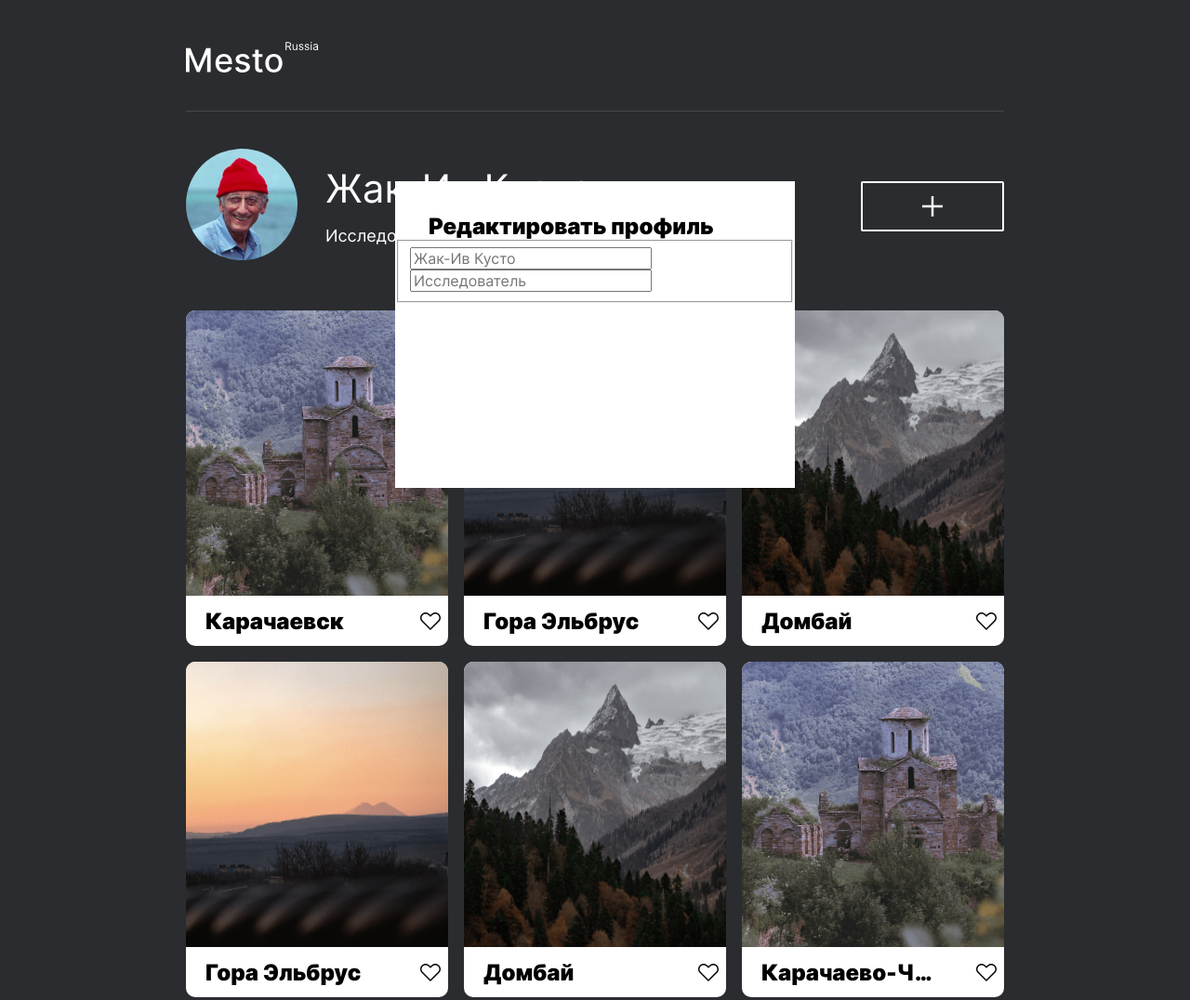
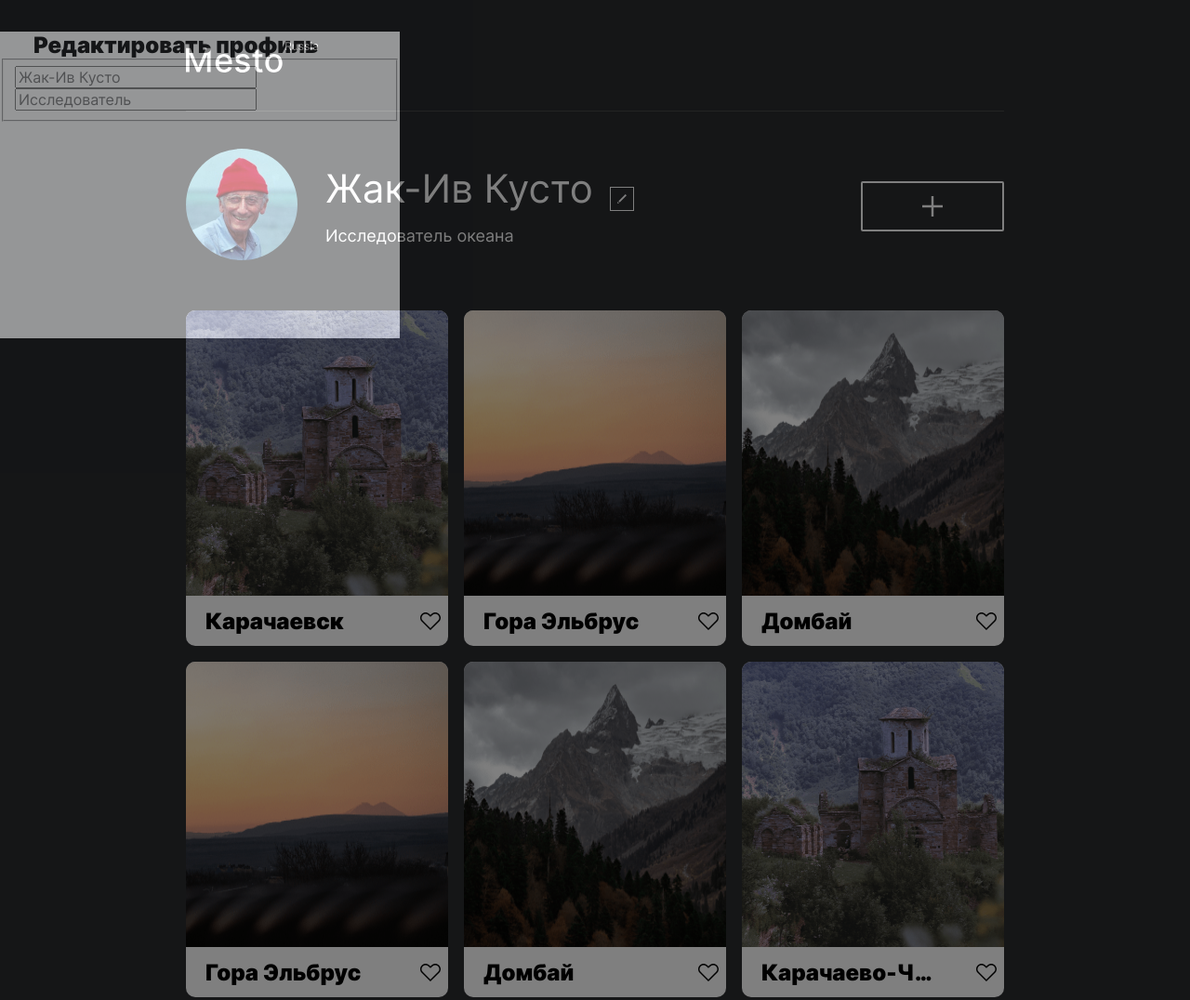
Before and after one commit to maxtish/mesto-project, a plain HTML site: page index.html in a window 1280 px wide. Shown: the top 1076 px of the page at 93% size. Drawn offline with Linux system fonts and the light colour scheme.

Commit message:
add opacity

```diff
--- a/blocks/page/page.css
+++ b/blocks/page/page.css
@@ -1,4 +1,5 @@
 .page {
+  position: relative;
   font-family: "Inter", Arial, sans-serif;
   -webkit-font-smoothing: antialiased;
   -moz-osx-font-smoothing: grayscale;
--- /dev/null
+++ b/blocks/popup/__container/popup__container.css
@@ -0,0 +1,7 @@
+.popup__container {
+z-index: 2;
+  width: 430px;
+  height: 330px;
+  background: #fff;
+  color: #000000;
+}
--- a/blocks/popup/popup.css
+++ b/blocks/popup/popup.css
@@ -1,10 +1,10 @@
 .popup {
-  position: fixed;
-  left: 425px;
-  top: 195px;
-  width: 430px;
-  height: 330px;
-  background: #fff;
+  position: absolute;
+  top: 0;
+  left: 0;
+  right: 0;
+  bottom: 0;
+  background: #000;
   color: #000000;
-
+  opacity: 0.5;
 }
--- a/index.html
+++ b/index.html
@@ -29,11 +29,13 @@
         </section>
 
         <section class="popup">
-            <h2 class="popup__title">Редактировать профиль</h2>
-            <fieldset class="popup__input-container">
-                <input type="text" class="popup__item popup__item_el_name" placeholder="Жак-Ив Кусто">
-                <input type="text" class="popup__item popup__item_el_hobby" placeholder="Исследователь">
-            </fieldset>
+            <div class="popup__container">
+                <h2 class="popup__title">Редактировать профиль</h2>
+                <fieldset class="popup__input-container">
+                    <input type="text" class="popup__item popup__item_el_name" placeholder="Жак-Ив Кусто">
+                    <input type="text" class="popup__item popup__item_el_hobby" placeholder="Исследователь">
+                </fieldset>
+            </div>
         </section>
 
 
--- a/pages/index.css
+++ b/pages/index.css
@@ -24,6 +24,7 @@
 
 /* popup */
 @import url(../blocks/popup/popup.css);
+@import url(../blocks/popup/__container/popup__container.css);
 @import url(../blocks/popup/__opened/popup__opened.css);
 @import url(../blocks/popup/__title/popup__title.css);
 
```
